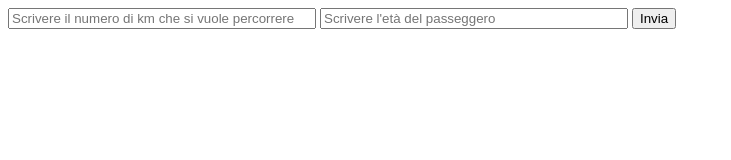
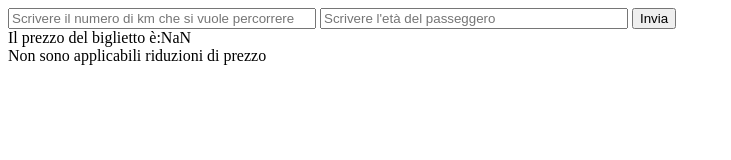
Before and after one commit to gabrieleomegna/js-biglietto-treno-form, a plain HTML site: page index.html in a window 1280 px wide. Both pictures are taken after a click on the button "Invia". Shown: the whole page, without its empty margins (0-731 px from the left). Drawn offline with Linux system fonts and the light colour scheme.

Commit message:
Implemented inner.html in script.js in order to write in page ticketPrice from js

```diff
--- a/index.html
+++ b/index.html
@@ -11,6 +11,11 @@
     <input type="text" id="kilometers" value="" required placeholder="Scrivere il numero di km che si vuole percorrere">
     <input type="text" id="user-age" value="" required placeholder="Scrivere l'età del passeggero">
     <button>Invia</button>
+    <div class="output">
+
+    </div>
+
+
     <!-- LINK JS -->
     <script src="js/script.js"></script>
 </body>
--- a/js/script.js
+++ b/js/script.js
@@ -14,15 +14,16 @@ buttonElement.addEventListener ('click',
         // console.log(userKilometers);
         const userAge = parseFloat (document.querySelector('input#user-age').value);
         let ticketPrice = 0.1976 * userKilometers;
-        console.log('Il prezzo del biglietto è:', ticketPrice.toFixed(2));
+        let outputInPage = document.querySelector('div.output');
+        outputInPage.innerHTML ='Il prezzo del biglietto è:' + ticketPrice.toFixed(2);
         if (userAge < 18) {
             ticketPrice = ticketPrice - ((ticketPrice / 100) * 17.65);
-            console.log('Età minore di 18 anni, ticket ridotto:', ticketPrice.toFixed(2));
+            outputInPage.innerHTML += '<br>Età minore di 18 anni, ticket ridotto:' + ticketPrice.toFixed(2);
         } else if (userAge >= 65) {
             ticketPrice = ticketPrice - ((ticketPrice / 100) * 53.2);
-            console.log('Età maggiore di 65 anni, ticket ridotto:', ticketPrice.toFixed(2));
+            outputInPage.innerHTML += '<br>Età maggiore di 65 anni, ticket ridotto:' + ticketPrice.toFixed(2);
         } else {
-            console.log('Non sono applicabili riduzioni di prezzo')
+            outputInPage.innerHTML += '<br>Non sono applicabili riduzioni di prezzo';
         }
     }
 )
```
